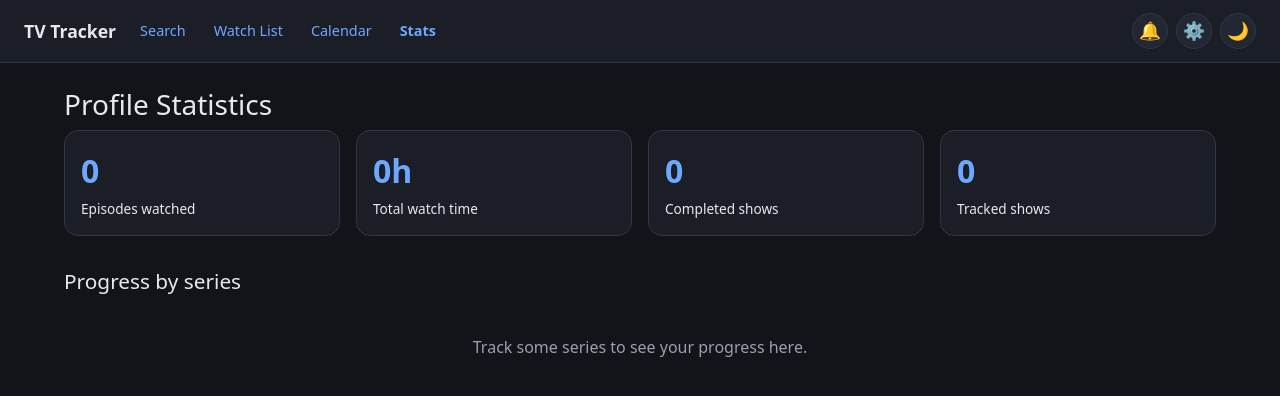
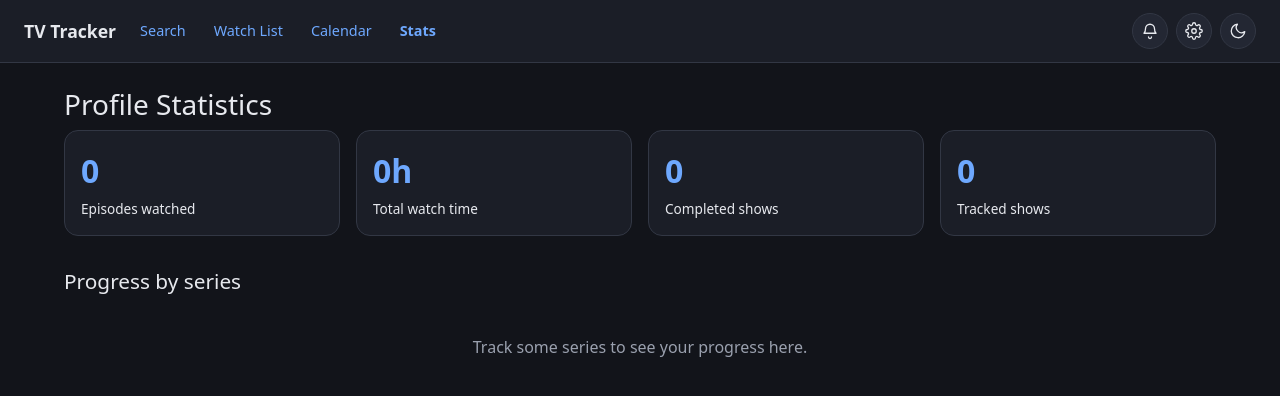
Before and after one commit to sve07/tv-tracker, an Angular app: page /#/stats in a window 1280 px wide. Shown: the top 396 px of the page. Built offline with nearby package versions, Linux system fonts and the light colour scheme.

Commit message:
feat: replace emoji icons with monotone SVG icon component

```diff
--- a/src/app/app.html
+++ b/src/app/app.html
@@ -27,7 +27,7 @@
         routerLinkActive="border-primary text-primary"
         aria-label="Alerts"
       >
-        🔔
+        <app-icon name="bell" [size]="18" />
         @if (unreadNotificationCount() > 0) {
           <span class="badge">{{ unreadNotificationCount() }}</span>
         }
@@ -38,7 +38,7 @@
         routerLinkActive="border-primary text-primary"
         aria-label="Settings"
       >
-        ⚙️
+        <app-icon name="settings" [size]="18" />
       </a>
       <button
         type="button"
@@ -49,7 +49,7 @@
           theme.theme() === 'dark' ? 'Switch to light mode' : 'Switch to dark mode'
         "
       >
-        {{ theme.theme() === 'dark' ? '🌙' : '☀️' }}
+        <app-icon [name]="theme.theme() === 'dark' ? 'moon' : 'sun'" [size]="18" />
       </button>
     </div>
   </header>
@@ -68,8 +68,8 @@
         [routerLink]="link.path"
         routerLinkActive="text-primary"
       >
-        <span class="relative text-[1.15rem] leading-none" aria-hidden="true">
-          {{ link.icon }}
+        <span class="relative leading-none" aria-hidden="true">
+          <app-icon [name]="link.icon" [size]="18" />
         </span>
         <span class="whitespace-nowrap">{{ link.label }}</span>
       </a>
@@ -90,7 +90,7 @@
           (click)="dismissToast(item.id)"
           aria-label="Dismiss"
         >
-          ✕
+          <app-icon name="x" [size]="14" />
         </button>
       </div>
     }
--- a/src/app/features/calendar/calendar-page.html
+++ b/src/app/features/calendar/calendar-page.html
@@ -13,7 +13,7 @@
           (click)="previousMonth()"
           aria-label="Previous month"
         >
-          ←
+          <app-icon name="chevron-left" [size]="18" />
         </button>
         <h2 class="m-0 min-w-[12rem] text-center">{{ monthLabel() }}</h2>
         <button
@@ -22,7 +22,7 @@
           (click)="nextMonth()"
           aria-label="Next month"
         >
-          →
+          <app-icon name="chevron-right" [size]="18" />
         </button>
       </header>
 
--- a/src/app/features/calendar/calendar-page.ts
+++ b/src/app/features/calendar/calendar-page.ts
@@ -5,6 +5,7 @@ import { TmdbApiService } from '../../core/api/tmdb-api.service';
 import { DbService } from '../../core/data/db.service';
 import { toLocalDateKey, todayLocalDateKey } from '../../core/utils/date.util';
 import { hideBrokenImage } from '../../core/utils/image.util';
+import { Icon } from '../../shared/icon';
 import type { TrackedSeries } from '../../core/models/domain.model';
 
 interface CalendarEntry {
@@ -71,7 +72,7 @@ function buildMonthGrid(monthStart: Date): CalendarDay[][] {
  */
 @Component({
   selector: 'app-calendar-page',
-  imports: [RouterLink],
+  imports: [RouterLink, Icon],
   templateUrl: './calendar-page.html',
 })
 export class CalendarPage {
--- a/src/app/features/episode-detail/episode-detail-page.html
+++ b/src/app/features/episode-detail/episode-detail-page.html
@@ -8,8 +8,8 @@
   } @else {
     @let ep = episode()!;
     @let status = airDateStatus(ep.air_date);
-    <a class="inline-block mb-4 text-muted text-[0.9rem]" [routerLink]="['/series', seriesId()]"
-      >← Back to series</a
+    <a class="inline-flex items-center gap-1 mb-4 text-muted text-[0.9rem]" [routerLink]="['/series', seriesId()]"
+      ><app-icon name="chevron-left" [size]="16" /> Back to series</a
     >
 
     <div class="flex items-start gap-3 [touch-action:pan-y]">
@@ -20,7 +20,7 @@
         (click)="goToPrevious()"
         aria-label="Previous episode"
       >
-        ‹
+        <app-icon name="chevron-left" [size]="20" />
       </button>
 
       <div
@@ -96,7 +96,7 @@
             [title]="isReleased() ? null : 'Not released yet'"
             (click)="toggleWatched()"
           >
-            <span aria-hidden="true">👁</span>
+            <app-icon name="eye" [size]="18" />
           </button>
 
           @if (ep.guest_stars.length > 0) {
@@ -140,7 +140,7 @@
         (click)="goToNext()"
         aria-label="Next episode"
       >
-        ›
+        <app-icon name="chevron-right" [size]="20" />
       </button>
     </div>
   }
--- a/src/app/features/episode-detail/episode-detail-page.ts
+++ b/src/app/features/episode-detail/episode-detail-page.ts
@@ -6,13 +6,14 @@ import { TmdbApiService } from '../../core/api/tmdb-api.service';
 import { DbService } from '../../core/data/db.service';
 import { todayLocalDateKey } from '../../core/utils/date.util';
 import { hideBrokenImage } from '../../core/utils/image.util';
+import { Icon } from '../../shared/icon';
 import type { TmdbEpisodeDetails } from '../../core/models/tmdb.model';
 
 const SWIPE_THRESHOLD_PX = 60;
 
 @Component({
   selector: 'app-episode-detail-page',
-  imports: [RouterLink],
+  imports: [RouterLink, Icon],
   templateUrl: './episode-detail-page.html',
   host: { class: 'block' },
 })
--- a/src/app/features/search/search-page.html
+++ b/src/app/features/search/search-page.html
@@ -64,8 +64,8 @@
             <p class="text-[0.85rem] text-muted m-0 line-clamp-2 sm:line-clamp-3">
               {{ result.overview || 'No summary available yet.' }}
             </p>
-            <div class="flex justify-between text-[0.8rem] text-muted">
-              <span>⭐ {{ result.vote_average | number: '1.1-1' }}</span>
+            <div class="flex justify-between items-center text-[0.8rem] text-muted">
+              <span class="inline-flex items-center gap-1"><app-icon name="star" [size]="14" /> {{ result.vote_average | number: '1.1-1' }}</span>
               <span>{{ result.first_air_date || 'TBA' }}</span>
             </div>
             <button
@@ -82,7 +82,7 @@
             [attr.aria-label]="isTracked(result.id) ? 'Untrack' : 'Track'"
             (click)="toggleTrack(result)"
           >
-            <span aria-hidden="true">{{ isTracked(result.id) ? '✓' : '+' }}</span>
+            <app-icon [name]="isTracked(result.id) ? 'check' : 'plus'" [size]="16" />
           </button>
         </article>
       }
--- a/src/app/features/search/search-page.ts
+++ b/src/app/features/search/search-page.ts
@@ -13,13 +13,14 @@ import {
 } from 'rxjs';
 import { RouterLink } from '@angular/router';
 import { TmdbApiService } from '../../core/api/tmdb-api.service';
+import { Icon } from '../../shared/icon';
 import { DbService } from '../../core/data/db.service';
 import { hideBrokenImage } from '../../core/utils/image.util';
 import type { TmdbTvSearchResult } from '../../core/models/tmdb.model';
 
 @Component({
   selector: 'app-search-page',
-  imports: [RouterLink, DecimalPipe],
+  imports: [RouterLink, DecimalPipe, Icon],
   templateUrl: './search-page.html',
 })
 export class SearchPage {
--- a/src/app/features/series-detail/series-detail-page.html
+++ b/src/app/features/series-detail/series-detail-page.html
@@ -62,7 +62,7 @@
               (click)="toggleSeason(season)"
             >
               <span>{{ season.name }} ({{ season.episodeCount }} episodes)</span>
-              <span aria-hidden="true">{{ season.expanded ? '▲' : '▼' }}</span>
+              <app-icon [name]="season.expanded ? 'chevron-up' : 'chevron-down'" [size]="18" />
             </button>
             <button
               type="button"
@@ -85,7 +85,7 @@
               title="Mark season watched"
               (click)="toggleSeasonWatched(season)"
             >
-              <span aria-hidden="true">👁</span>
+              <app-icon name="eye" [size]="16" />
             </button>
           </div>
 
@@ -159,7 +159,7 @@
                         )
                       "
                     >
-                      <span aria-hidden="true">👁</span>
+                      <app-icon name="eye" [size]="16" />
                     </button>
                   </a>
                 }
--- a/src/app/features/series-detail/series-detail-page.ts
+++ b/src/app/features/series-detail/series-detail-page.ts
@@ -6,6 +6,7 @@ import { TmdbApiService } from '../../core/api/tmdb-api.service';
 import { DbService } from '../../core/data/db.service';
 import { todayLocalDateKey } from '../../core/utils/date.util';
 import { hideBrokenImage } from '../../core/utils/image.util';
+import { Icon } from '../../shared/icon';
 import type { TmdbSeasonDetails, TmdbTvDetails } from '../../core/models/tmdb.model';
 
 interface SeasonState {
@@ -22,7 +23,7 @@ type AirDateStatus = 'past' | 'today' | 'upcoming' | 'unknown';
 
 @Component({
   selector: 'app-series-detail-page',
-  imports: [RouterLink],
+  imports: [RouterLink, Icon],
   templateUrl: './series-detail-page.html',
 })
 export class SeriesDetailPage {
--- /dev/null
+++ b/src/app/shared/icon.ts
@@ -0,0 +1,136 @@
+import { Component, input } from '@angular/core';
+
+/**
+ * The full set of icons used across the app. Keeping this as a closed union
+ * (rather than a free-form string) means a typo in a template is a compile
+ * error instead of a silently-missing icon.
+ */
+export type IconName =
+  | 'search'
+  | 'tv'
+  | 'calendar'
+  | 'bar-chart'
+  | 'bell'
+  | 'settings'
+  | 'moon'
+  | 'sun'
+  | 'x'
+  | 'chevron-down'
+  | 'chevron-up'
+  | 'chevron-left'
+  | 'chevron-right'
+  | 'eye'
+  | 'star'
+  | 'plus'
+  | 'check';
+
+/**
+ * Single-color (monotone) inline SVG icon, replacing the app's previous
+ * emoji-based icons for a more professional look. Icons use `stroke:
+ * currentColor` (or `fill: currentColor` for the solid star), so they
+ * automatically follow whatever text color class (`text-muted`,
+ * `text-primary`, etc.) is applied to the icon or an ancestor — no extra
+ * color wiring needed per usage.
+ */
+@Component({
+  selector: 'app-icon',
+  template: `
+    <svg
+      [attr.width]="size()"
+      [attr.height]="size()"
+      viewBox="0 0 24 24"
+      fill="none"
+      stroke="currentColor"
+      stroke-width="1.75"
+      stroke-linecap="round"
+      stroke-linejoin="round"
+      aria-hidden="true"
+      class="inline-block shrink-0 align-middle"
+    >
+      @switch (name()) {
+        @case ('search') {
+          <circle cx="11" cy="11" r="7" />
+          <line x1="21" y1="21" x2="16.65" y2="16.65" />
+        }
+        @case ('tv') {
+          <rect x="3" y="5" width="18" height="13" rx="2" />
+          <line x1="9" y1="21" x2="15" y2="21" />
+          <line x1="12" y1="18" x2="12" y2="21" />
+        }
+        @case ('calendar') {
+          <rect x="3" y="5" width="18" height="16" rx="2" />
+          <line x1="3" y1="10" x2="21" y2="10" />
+          <line x1="8" y1="3" x2="8" y2="7" />
+          <line x1="16" y1="3" x2="16" y2="7" />
+        }
+        @case ('bar-chart') {
+          <line x1="5" y1="21" x2="5" y2="12" />
+          <line x1="12" y1="21" x2="12" y2="7" />
+          <line x1="19" y1="21" x2="19" y2="16" />
+        }
+        @case ('bell') {
+          <path d="M6 9a6 6 0 0 1 12 0c0 4 1.5 5.5 2 6H4c.5-.5 2-2 2-6Z" />
+          <path d="M10 20a2 2 0 0 0 4 0" />
+        }
+        @case ('settings') {
+          <circle cx="12" cy="12" r="3" />
+          <path
+            d="M19.4 15a1.7 1.7 0 0 0 .34 1.87l.06.06a2 2 0 1 1-2.83 2.83l-.06-.06a1.7 1.7 0 0 0-1.87-.34 1.7 1.7 0 0 0-1.04 1.56V21a2 2 0 1 1-4 0v-.09A1.7 1.7 0 0 0 8.96 19.4a1.7 1.7 0 0 0-1.87.34l-.06.06a2 2 0 1 1-2.83-2.83l.06-.06a1.7 1.7 0 0 0 .34-1.87 1.7 1.7 0 0 0-1.56-1.04H3a2 2 0 1 1 0-4h.09A1.7 1.7 0 0 0 4.6 8.96a1.7 1.7 0 0 0-.34-1.87l-.06-.06a2 2 0 1 1 2.83-2.83l.06.06a1.7 1.7 0 0 0 1.87.34H9a1.7 1.7 0 0 0 1.04-1.56V3a2 2 0 1 1 4 0v.09a1.7 1.7 0 0 0 1.04 1.56 1.7 1.7 0 0 0 1.87-.34l.06-.06a2 2 0 1 1 2.83 2.83l-.06.06a1.7 1.7 0 0 0-.34 1.87V9a1.7 1.7 0 0 0 1.56 1.04H21a2 2 0 1 1 0 4h-.09A1.7 1.7 0 0 0 19.4 15Z"
+          />
+        }
+        @case ('moon') {
+          <path d="M21 12.8A9 9 0 1 1 11.2 3 7 7 0 0 0 21 12.8Z" />
+        }
+        @case ('sun') {
+          <circle cx="12" cy="12" r="4" />
+          <line x1="12" y1="2" x2="12" y2="4" />
+          <line x1="12" y1="20" x2="12" y2="22" />
+          <line x1="4.9" y1="4.9" x2="6.3" y2="6.3" />
+          <line x1="17.7" y1="17.7" x2="19.1" y2="19.1" />
+          <line x1="2" y1="12" x2="4" y2="12" />
+          <line x1="20" y1="12" x2="22" y2="12" />
+          <line x1="4.9" y1="19.1" x2="6.3" y2="17.7" />
+          <line x1="17.7" y1="6.3" x2="19.1" y2="4.9" />
+        }
+        @case ('x') {
+          <line x1="18" y1="6" x2="6" y2="18" />
+          <line x1="6" y1="6" x2="18" y2="18" />
+        }
+        @case ('chevron-down') {
+          <polyline points="6 9 12 15 18 9" />
+        }
+        @case ('chevron-up') {
+          <polyline points="18 15 12 9 6 15" />
+        }
+        @case ('chevron-left') {
+          <polyline points="15 18 9 12 15 6" />
+        }
+        @case ('chevron-right') {
+          <polyline points="9 18 15 12 9 6" />
+        }
+        @case ('eye') {
+          <path d="M1 12s4-7 11-7 11 7 11 7-4 7-11 7-11-7-11-7Z" />
+          <circle cx="12" cy="12" r="3" />
+        }
+        @case ('star') {
+          <polygon
+            points="12 2 15.09 8.26 22 9.27 17 14.14 18.18 21.02 12 17.77 5.82 21.02 7 14.14 2 9.27 8.91 8.26 12 2"
+            fill="currentColor"
+            stroke="none"
+          />
+        }
+        @case ('plus') {
+          <line x1="12" y1="5" x2="12" y2="19" />
+          <line x1="5" y1="12" x2="19" y2="12" />
+        }
+        @case ('check') {
+          <polyline points="20 6 9 17 4 12" />
+        }
+      }
+    </svg>
+  `,
+})
+export class Icon {
+  readonly name = input.required<IconName>();
+  readonly size = input(20);
+}
```
Also changed, not shown: src/app/app.ts (+6 -5 lines).
